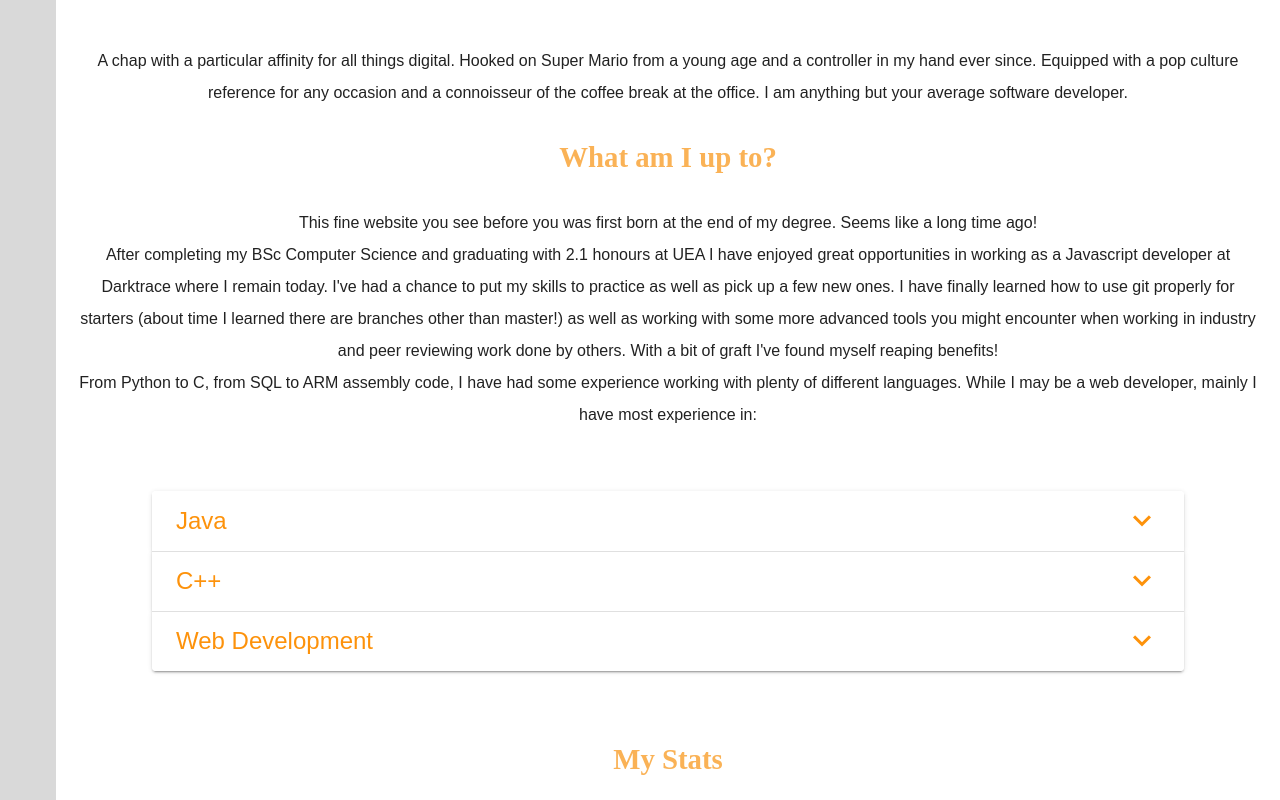
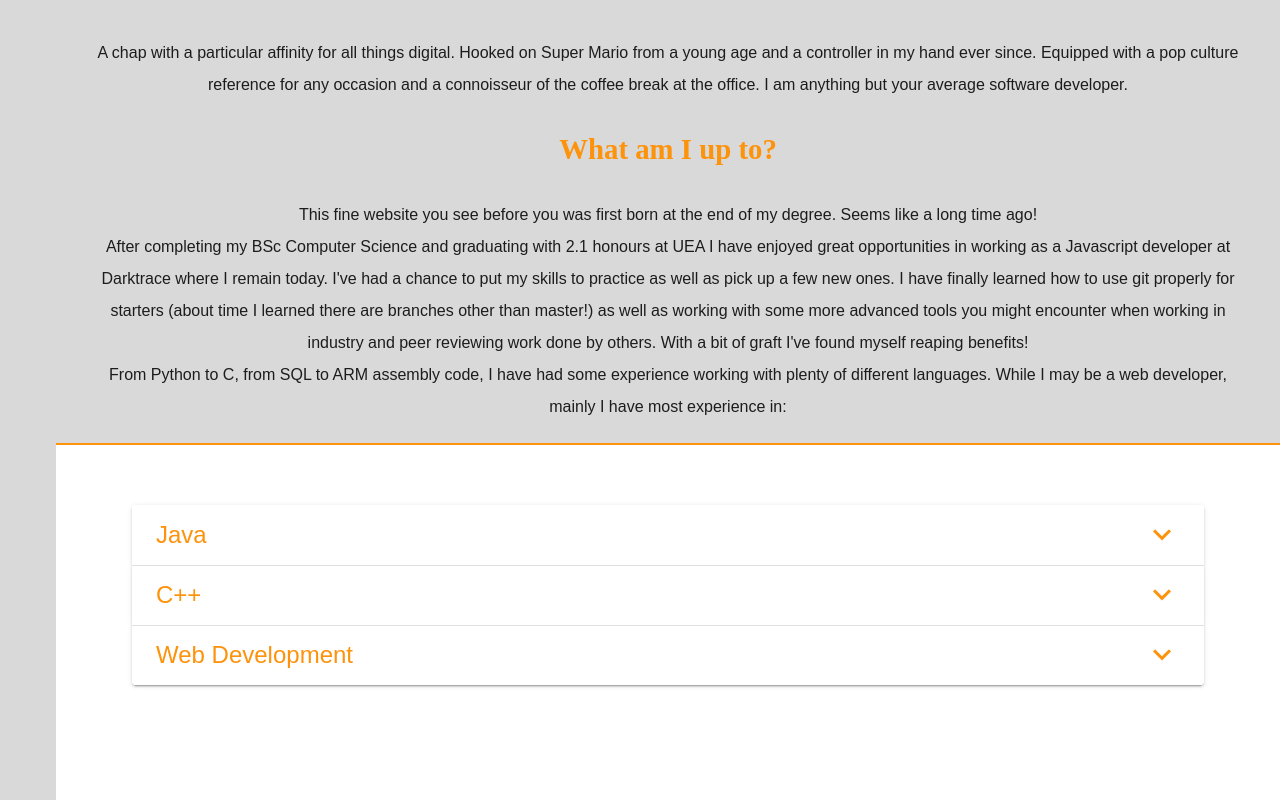
Before and after one commit to JamesBarnes48/PersonalSiteVue, a Vue app: page / in a window 1280 px wide. Shown: the part 860-1660 px from the top of the page. Built offline with nearby package versions, Linux system fonts and the light colour scheme.

Commit message:
add off colour section on home

```diff
--- a/src/assets/css/core-styles.css
+++ b/src/assets/css/core-styles.css
@@ -38,12 +38,11 @@
   }
 
   .middle-container {
-    padding: 20px;
     padding-top: 30px;
   }
 
   .subheading {
-    color: var(--off-main-hex);
+    color: var(--main-hex);
     font-family: 'Montserrat', serif;
     font-size: 1.8rem;
     margin: 20px 0;
@@ -105,8 +104,4 @@
       .subheading {
         font-size: 2.6rem;
       }
-
-      .section-heading{
-        font-size: 2.3rem;
-      }
   }
--- a/src/views/Home.vue
+++ b/src/views/Home.vue
@@ -38,19 +38,20 @@ export default {
       <p class="title-subheading">web developer</p>
     </div>
 
-    <div class="middle-container">
-      <div id="profile">
+    <div class="profile-container">
       <img id="imageOfMe" src="@/assets/images/me.jpg" alt="Photo of Me">
       <h2 class="section-heading">Hello!</h2>
       <p>A chap with a particular affinity for all things digital. Hooked on Super Mario from a young age and a controller in my hand ever since.
           Equipped with a pop culture reference for any occasion and a connoisseur of the coffee break at the office. I am anything but your average software developer.</p>
 
+      <div class="home-text-sectiono">
         <h2 class="subheading"> What am I up to?</h2>
         <p>This fine website you see before you was first born at the end of my degree. Seems like a long time ago! </p>
         <p>After completing my BSc Computer Science and graduating with 2.1 honours at UEA I have enjoyed great opportunities in working as a Javascript developer at Darktrace where I remain today.
           I've had a chance to put my skills to practice as well as pick up a few new ones. I have finally learned how to use git properly for starters (about time I learned there are branches other than master!)
           as well as working with some more advanced tools you might encounter when working in industry and peer reviewing work done by others. With a bit of graft I've found myself reaping benefits!</p>
         <p>From Python to C, from SQL to ARM assembly code, I have had some experience working with plenty of different languages. While I may be a web developer, mainly I have most experience in:</p>
+      </div>
     </div>
 
     <SkillsPanelList :skillsList="skills" />
@@ -81,7 +82,6 @@ export default {
         </div>
       </div>
     </div>
-    </div>
   </template>
 
   <style scoped>
@@ -96,6 +96,22 @@ export default {
   .homepage-section{
     margin: 5% 10% 0 10%;
   }
+
+  .profile-container{
+    background-color: var(--background-hex);
+    border-top: 2px solid var(--main-hex);
+    border-bottom: 2px solid var(--main-hex);
+    padding: 20px 30px;
+  }
+
+  .home-text-section {
+    background-color: var(--background-hex);
+    border-top: 2px solid var(--main-hex);
+    border-bottom: 2px solid var(--main-hex);
+    padding: 10px 30px;
+    margin: 10px 0;
+  }
+
   /* Intro */
 
   .title-subheading {
```
Lines whose indentation alone changed are shown as unchanged.
